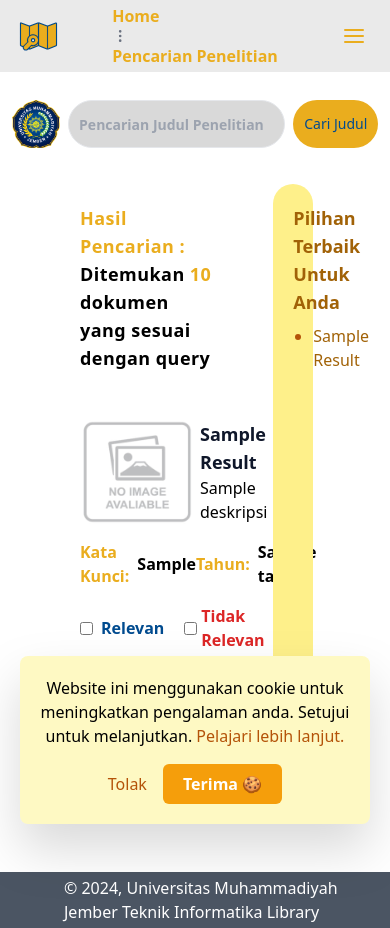
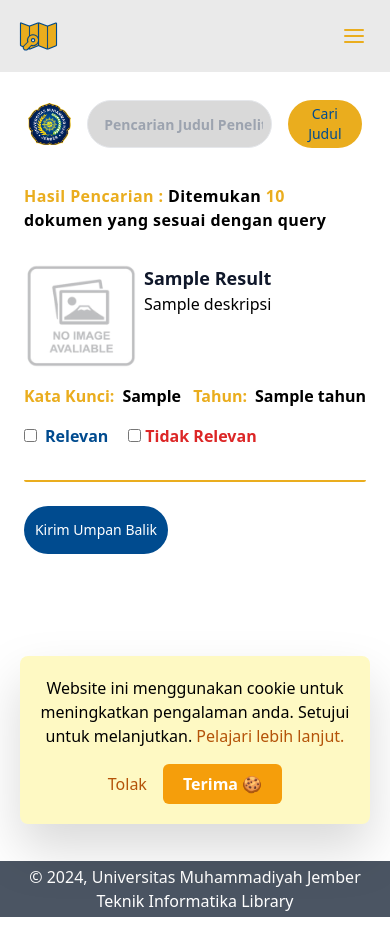
Before and after one commit to pfiddar/SR-TA-DEPLOY, a Flask app: template templates/output.html in a window 390 px wide. Run offline with Flask 3, Linux system fonts and the light colour scheme; the template is opened without the code that fills it: most values are stand-ins (such as "Sample title", 1, 10 or a date in 2020); parts of the project's set-up code (start-up, migrations or seed data) failed here and were passed over; some libraries are stand-ins or nearby versions.

Commit message:
[ADD] Styling for responsive

```diff
--- a/templates/output.html
+++ b/templates/output.html
@@ -5,18 +5,18 @@
     <meta name="viewport" content="width=device-width, initial-scale=1.0" />
     <title>Search Results</title>
     <script src="https://cdn.tailwindcss.com"></script>
-    <link rel="stylesheet" href="{{ url_for('static', filename='assets/css/style.css') }}"/>
-    <style>
-      ul li::marker{
-        color: #b45309;
-      }
-    </style>
+    <link
+      rel="stylesheet"
+      href="{{ url_for('static', filename='assets/css/style.css') }}"
+    />
   </head>
   <body class="font-sans flex flex-col min-h-screen">
     <div class="flex-grow">
+      <!-- Nav -->
       <nav
         class="relative px-4 py-4 flex justify-between items-center bg-[#EAEAEA]"
       >
+        <div class="felx items-center">
           <svg
             height="35px"
             width="45px"
@@ -105,12 +105,13 @@
               </g>
             </g>
           </svg>
+        </div>
         <ul
-          class="absolute top-1/2 left-1/2 transform -translate-y-1/2 -translate-x-1/2 lg:mx-auto lg:flex lg:items-center lg:w-auto lg:space-x-6"
+          class="hidden lg:flex lg:items-center lg:space-x-6"
         >
           <li>
             <a
-              class="text-base font-bold text-[#eaad1e] border-b-4 rounded-sm border-transparent hover:border-[#004b8f] transition pb-1"
+              class="text-base font-bold text-[#eaad1e] hover:border-[#004b8f] transition pb-1"
               href="{{ url_for('index') }}"
               >Home</a
             >
@@ -133,19 +134,13 @@
           </li>
           <li>
             <a
-              class="text-base font-bold text-[#eaad1e] border-b-4 rounded-sm border-transparent hover:border-[#004b8f] transition pb-1"
+              class="text-base font-bold text-[#eaad1e] hover:border-[#004b8f] transition pb-1"
               href="{{ url_for('search_ta') }}"
               >Pencarian Penelitian</a
             >
           </li>
         </ul>
-        <button
-          data-collapse-toggle="navbar-hamburger"
-          type="button"
-          class="inline-flex items-center justify-center p-2 w-10 h-10 text-sm text-gray-500 rounded-lg"
-          aria-controls="navbar-hamburger"
-          aria-expanded="false"
-        >
+        <button id="menuToggle" class="lg:hidden p-2 w-10 h-10 rounded-lg focus:outline-none">
           <svg
             xmlns="http://www.w3.org/2000/svg"
             width="24"
@@ -163,7 +158,21 @@
           </svg>
         </button>
       </nav>
-      <div class="px-3 py-3">
+      <!-- End Nav -->
+
+      <!-- Menu Dropdown Mobile -->
+      <div id="mobileMenu" class="hidden flex-col p-4 space-y-3 bg-[#EAEAEA] lg:hidden">
+        <div class="mb-2">
+          <a href="{{ url_for('index') }}" class="font-bold text-[#eaad1e] hover:text-amber-700">Home</a>
+        </div>
+        <div class="mb-2">
+          <a href="{{ url_for('search_ta') }}" class="font-bold text-[#eaad1e] hover:text-amber-700">Pencarian Penelitian</a>
+        </div>
+      </div>
+      <!-- End Menu -->
+
+      <!-- Search Bar -->
+      <div class="px-3 py-3 mx-4">
         <div class="w-full h-20 flex justify-between items-center">
           <div>
             <img
@@ -172,38 +181,39 @@
               class="h-14 w-14 object-contain"
             />
           </div>
-          <div class="flex-grow ml-2">
+          <div class="flex-grow ml-4">
             <form
               class="flex items-center mx-auto"
               action="{{ url_for('hasil_search_ta') }}"
               method="post"
             >
               <label for="simple-search" class="sr-only">Search</label>
-              <div class="relative w-full">
+              <div class="relative w-full me-4">
                 <input
                   type="text"
                   id="simple-search"
                   name="judul"
-                  class="w-full h-12 bg-[#D9D9D9] border font-semibold text-sm rounded-full focus:outline-none block p-2.5"
+                  class="w-full h-12 bg-[#D9D9D9] border font-semibold text-sm rounded-full focus:outline-none block p-2 ps-4"
                   placeholder="Pencarian Judul Penelitian"
                   required
                 />
               </div>
               <button
                 type="submit"
-                class="p-2.5 w-28 h-12 ms-2 text-sm font-medium text-[#004B8F] bg-[#EAAD1E] rounded-full"
-              >
+                class="px-4 h-12 text-sm font-medium text-[#004B8F] bg-[#EAAD1E] rounded-full">
                 <span>Cari Judul</span>
               </button>
             </form>
           </div>
         </div>
       </div>
+      <!-- End Search Bar -->
+
       <!-- Results -->
-      <div class="px-20 py-2 grid grid-cols-12">
+      <div class="px-4 md:px-20 py-2 grid grid-cols-1 lg:grid-cols-12 gap-5 mx-2">
         <!-- Pencarian -->
-        <div class="col-span-8 py-5 me-5">
-          <h2 class="font-semibold text-lg text-[#EAAD1E] tracking-wide">
+        <div class="lg:col-span-8">
+          <h2 class="font-semibold text-[#EAAD1E] tracking-wide">
             Hasil Pencarian :
             <span class="text-black">
               Ditemukan
@@ -213,9 +223,7 @@
           </h2>
           <form
             action="{{ url_for('relevance_feedback') }}"
-            method="post"
-            class="mt-4"
-          >
+            method="post">
             <div class="flex flex-col">
               {% for result in result_searching %}
               <div
@@ -264,7 +272,9 @@
                       value="{{ result.index }}"
                       class="form-checkbox text-red-600"
                     />
-                    <span class="text-red-600 font-semibold">Tidak Relevan</span>
+                    <span class="text-red-600 font-semibold"
+                      >Tidak Relevan</span
+                    >
                   </label>
                 </div>
               </div>
@@ -277,7 +287,6 @@
                 type="submit"
                 id="submitFeedback"
                 class="p-2.5 w-36 h-12 text-sm font-medium text-white bg-[#004B8F] rounded-full hover:bg-[#002f4b] transition"
-                style="display: none"
               >
                 Kirim Umpan Balik
               </button>
@@ -319,40 +328,67 @@
           <!-- End Pagination -->
         </div>
         <!-- End Pencarian -->
-        <div class="ms-10 py-5 px-5 col-span-4 bg-yellow-200 rounded-3xl">
         <!-- Sistem Rekomendasi -->
-          <h5 class="text-lg font-semibold mb-2 text-yellow-700">Pilihan Terbaik Untuk Anda</h5>
-          {% if result %}
-            {% for i in range(result|length) %}
-              <ul class="my-2 list-disc ps-5">
+        <div class="lg:col-span-4 bg-yellow-100 rounded-3xl p-5">
+          <h5 class="text-lg font-bold mb-5 text-yellow-700">
+            Pilihan Terbaik Untuk Anda
+          </h5>
+          {% if result %} {% for i in range(result|length) %}
+          <ul class="my-2">
             <li>
-                  <a href="{{ url_for('detail_ta', index=result[i].id - 1)}}" class="capitalize hover:text-amber-500 font-medium text-yellow-700">{{ result[i].judul }}</a>
+              <a
+                href="{{ url_for('detail_ta', index=result[i].id - 1)}}"
+                class="capitalize hover:text-amber-400 font-medium text-yellow-600"
+                >{{ result[i].judul }}</a
+              >
               <!-- <p class="text-yellow-700">Similarity Score: {{ result[i].similarity | round(3) }}</p> -->
             </li>
           </ul>
-            {% endfor %}
-          {% else %}
+          <div class="my-2 border-b border-amber-400"></div>
+          {% endfor %} {% else %}
           <p>Tidak ada rekomendasi yang ditemukan.</p>
           {% endif %}
+        </div>
         <!-- End sistem rekomendasi -->
-        </div>
       </div>
       <!-- End Results -->
     </div>
 
     <!-- Cookie Banner -->
-    <div id="cookieBanner" x-data="{ open: false }" x-init="() => setTimeout(() => open = true, 1200)" class="py-6 flex flex-col justify-center sm:py-12">
-      <div  x-show="open"
+    <div
+      id="cookieBanner"
+      x-data="{ open: false }"
+      x-init="() => setTimeout(() => open = true, 1200)"
+      class="py-6 flex flex-col justify-center sm:py-12"
+    >
+      <div
+        x-show="open"
         x-transition:enter-start="opacity-0 -translate-y-[-100%]"
         x-transition:enter="transition duration-500 transform ease-out"
         x-transition:leave="transition duration-500 transform ease-in"
         x-transition:leave-end="opacity-0 -translate-y-[-100%]"
-            class="max-w-screen-lg mx-auto fixed bg-yellow-100 inset-x-5 p-5 bottom-5 rounded-lg drop-shadow-2xl flex gap-4 flex-wrap md:flex-nowrap text-center md:text-left items-center justify-center md:justify-between">
-        <div class="w-full">Website ini menggunakan cookie untuk meningkatkan pengalaman anda. Setujui untuk melanjutkan.
-          <a href="#" class="text-amber-700 whitespace-nowrap  hover:underline">Pelajari lebih lanjut.</a></div>
+        class="max-w-screen-lg mx-auto fixed bg-yellow-100 inset-x-5 p-5 bottom-5 rounded-lg drop-shadow-2xl flex gap-4 flex-wrap md:flex-nowrap text-center md:text-left items-center justify-center md:justify-between"
+      >
+        <div class="w-full">
+          Website ini menggunakan cookie untuk meningkatkan pengalaman anda.
+          Setujui untuk melanjutkan.
+          <a href="#" class="text-amber-700 whitespace-nowrap hover:underline"
+            >Pelajari lebih lanjut.</a
+          >
+        </div>
         <div class="flex gap-4 items-center flex-shrink-0">
-          <button onclick="rejectCookies()" class="text-amber-700 focus:outline-none hover:underline">Tolak</button>
-          <button onclick="acceptCookies()" class="bg-amber-500 px-5 py-2 text-white font-bold rounded-md hover:bg-amber-600 focus:outline-none">Terima 🍪</button>
+          <button
+            onclick="rejectCookies()"
+            class="text-amber-700 focus:outline-none hover:underline"
+          >
+            Tolak
+          </button>
+          <button
+            onclick="acceptCookies()"
+            class="bg-amber-500 px-5 py-2 text-white font-bold rounded-md hover:bg-amber-600 focus:outline-none"
+          >
+            Terima 🍪
+          </button>
         </div>
       </div>
     </div>
@@ -360,7 +396,7 @@
 
     <!-- Footer -->
     <footer class="flex items-center bg-gray-600 h-14 px-4 mt-5 w-full">
-      <p class="text-left ml-12 text-white">
+      <p class="text-center w-full text-white">
         &copy; 2024, Universitas Muhammadiyah Jember Teknik Informatika Library
       </p>
     </footer>
@@ -374,26 +410,34 @@
     <script>
       function acceptCookies() {
         document.cookie = "cookie_consent=true; path=/; max-age=2592000"; // Masa simpan cookie 1 bulan
-        document.getElementById('cookieBanner').style.display = 'none';
+        document.getElementById("cookieBanner").style.display = "none";
         location.reload(); // Reload agar server detech cookie consent
       }
 
       // Jika menolak cookie
       function rejectCookies() {
         document.cookie = "cookie_consent=rejected; path=/; max-age=2592000";
-        document.getElementById('cookieBanner').style.display = 'none';
+        document.getElementById("cookieBanner").style.display = "none";
       }
 
       // Menampilkan banner jika cookie belum ada
       if (!document.cookie.includes("cookie_consent=true")) {
-        document.getElementById('cookieBanner').style.display = 'block';
+        document.getElementById("cookieBanner").style.display = "block";
       }
 
       // Sembunyikan banner jika sudah menerima cookie
-      document.addEventListener('DOMContentLoaded', function () {
-        if (document.cookie.split('; ').find(row => row.startsWith('cookie_consent=true'))) {
-          document.getElementById('cookieBanner').style.display = 'none';
+      document.addEventListener("DOMContentLoaded", function () {
+        if (
+          document.cookie
+            .split("; ")
+            .find((row) => row.startsWith("cookie_consent=true"))
+        ) {
+          document.getElementById("cookieBanner").style.display = "none";
         }
+      });
+
+      document.getElementById('menuToggle').addEventListener('click', function () {
+        document.getElementById('mobileMenu').classList.toggle('hidden');
       });
     </script>
     <!-- End Cookie Script -->
```
Lines whose indentation alone changed are shown as unchanged.
